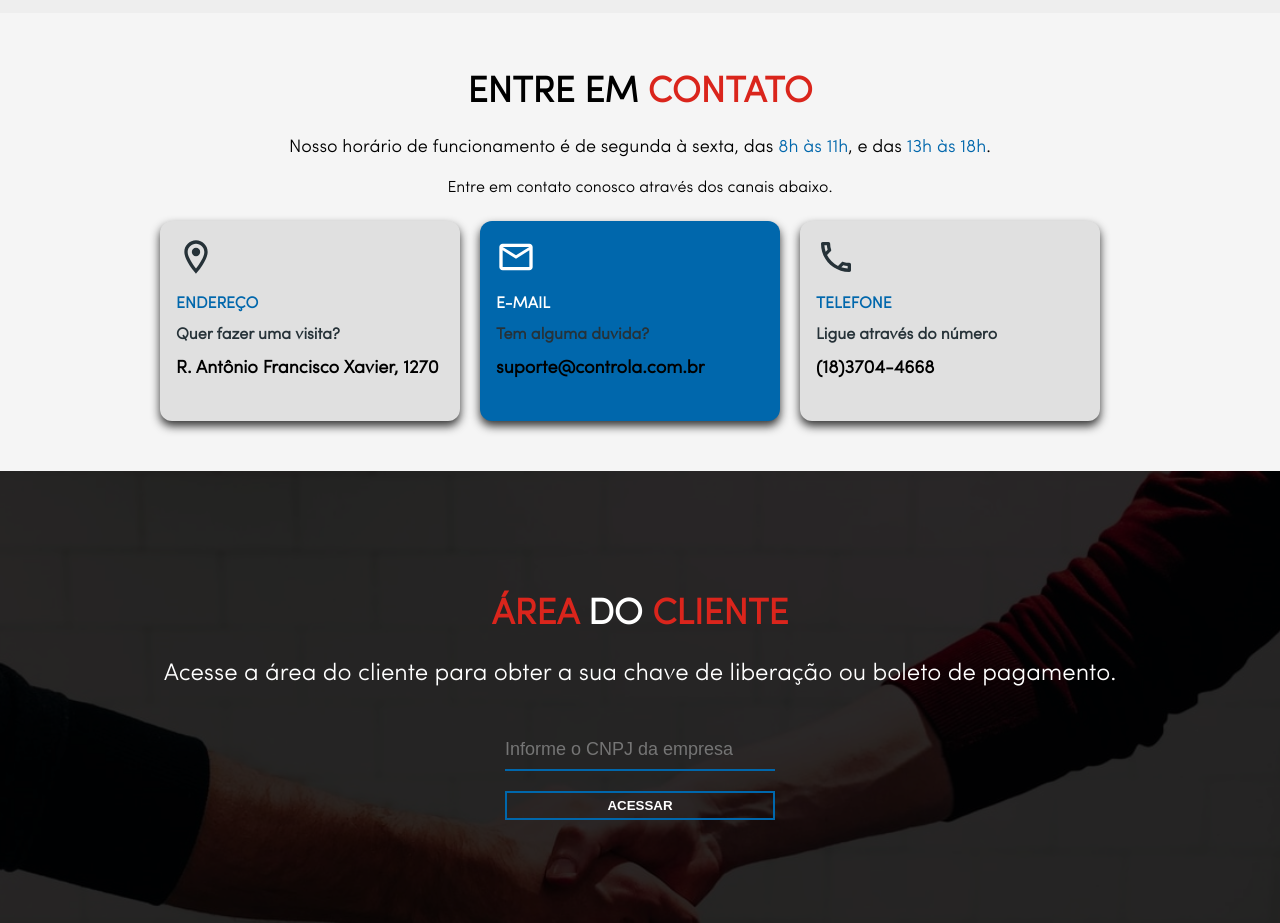
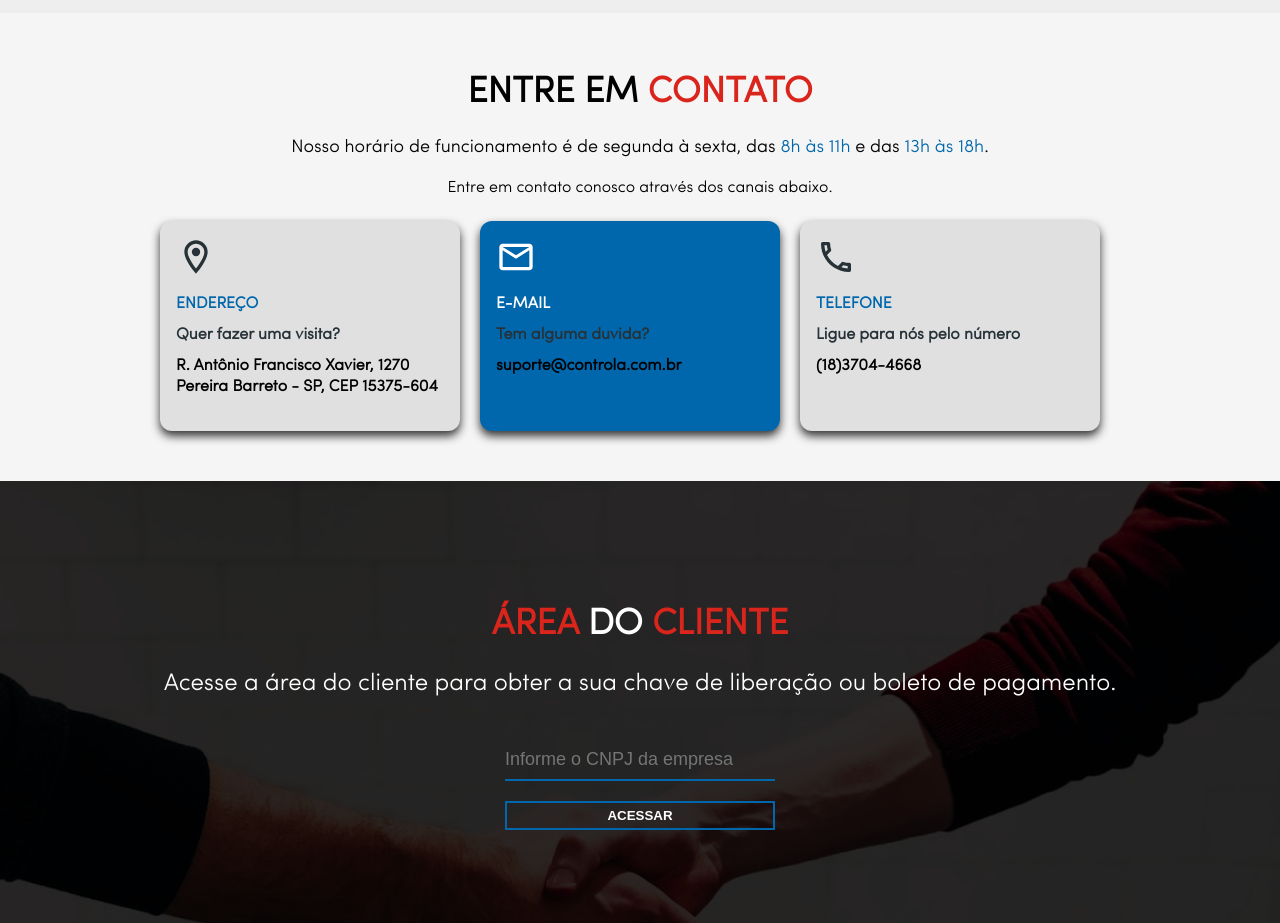
Before and after one commit to fabriciojr7/website-controla, a Next.js app: page / in a window 1280 px wide. Shown: the part 3080-4003 px from the top of the page. Built offline with nearby package versions, Linux system fonts and the light colour scheme.

Commit message:
Alteração das informações de contato

```diff
--- a/src/components/About/index.js
+++ b/src/components/About/index.js
@@ -35,23 +35,23 @@ export default function About() {
                     </AboutHistory>
 
                     <AboutBg >
-                        <img src='/images/ControlaFachada.jpeg' />
+                        <img src='/images/ControlaFachada.jpeg' alt='Fachada do prédio da Controla'/>
                     </AboutBg>
                 </AboutContainer>
 
                 <ContainerAboutItems>
                     <ItemAbout>
-                        <img src="/images/negocio.png" />
+                        <img src="/images/negocio.png" alt='Nosso Negócio' />
                         <h2>Nosso negócio</h2>
                         <p>Desenvolvimento de software, implantação e suporte técnico especializado para maior satisfação de nossos clientes.</p>
                     </ItemAbout>
                     <ItemAbout>
-                        <img src="/images/alvo.png" />
+                        <img src="/images/alvo.png" alt='Nossa missão' />
                         <h2>Nossa missão</h2>
                         <p>Oferecer produtos e serviços de qualidade que excedam as expectativas e assegure a satisfação dos clientes, de nossos colaboradores e da comunidade.</p>
                     </ItemAbout>
                     <ItemAbout>
-                        <img src="/images/politica.png" />
+                        <img src="/images/politica.png" alt='Política de qualidade'/>
                         <h2>Política de qualidade</h2>
                         <p>A empresa está comprometida na melhoria da qualidade dos produtos e serviços, através da parceria
                             com clientes, colaboradores e fornecedores, e valendo-se de novas tecnologias, buscando sempre execer
--- a/src/components/Contact/index.js
+++ b/src/components/Contact/index.js
@@ -31,11 +31,16 @@ export default function Contact() {
                 </Title>
                 <ContainerContact>
                     <Description>
-                        <h4>Nosso horário de funcionamento é de segunda à sexta, das <span>8h às 11h</span>, e das <span>13h às 18h</span>.</h4>
+                        <h4>Nosso horário de funcionamento é de segunda à sexta, das <span>8h às 11h</span> e das <span>13h às 18h</span>.</h4>
                         <p>Entre em contato conosco através dos canais abaixo.</p>
                     </Description>
                     <Items>
                         <Item>
+                            <a
+                                href="https://www.google.com.br/maps/place/Controla+Desenvolvimento+de+Sistemas/@-20.6253693,-51.1005299,20z/data=!4m5!3m4!1s0x94975bad32cdf123:0x79ddb11e8f794f7e!8m2!3d-20.625275!4d-51.1005992"
+                                target='_blank'
+                                rel="noopener noreferrer"
+                            >
                                 <Icon className='icon'>
                                     <MdOutlineLocationOn size={40} />
                                 </Icon>
@@ -47,10 +52,15 @@ export default function Contact() {
                                 </SubText>
                                 <Info>
                                     <p>R. Antônio Francisco Xavier, 1270</p>
+                                    <p className='city'>Pereira Barreto - SP, CEP 15375-604</p>
+
                                 </Info>
+                            </a>
+
                         </Item>
 
                         <Item className='email'>
+                            <a href="mailto:suporte@controla.com.br">
                                 <Icon className='icon'>
                                     <MdOutlineMail size={40} />
                                 </Icon>
@@ -63,9 +73,11 @@ export default function Contact() {
                                 <Info>
                                     <p>suporte@controla.com.br</p>
                                 </Info>
+                            </a>
                         </Item>
 
                         <Item >
+                            <a href="tel:1837044668">
                                 <Icon className='icon'>
                                     <MdOutlineLocalPhone size={40} />
                                 </Icon>
@@ -73,11 +85,12 @@ export default function Contact() {
                                     <h5>Telefone</h5>
                                 </Text>
                                 <SubText>
-                                Ligue através do número
+                                    Ligue para nós pelo número
                                 </SubText>
                                 <Info>
                                     <p>(18)3704-4668</p>
                                 </Info>
+                            </a>
                         </Item>
                     </Items>
                 </ContainerContact>
--- a/src/components/Contact/styles.js
+++ b/src/components/Contact/styles.js
@@ -53,7 +53,7 @@ export const Items = styled.div`
 
 export const Item = styled.div`
     width: 300px;
-    height:200px;
+    height:210px;
     margin-top: 25px;
     padding: 16px;
     background: #e0e0e0;
@@ -127,6 +127,6 @@ export const Info = styled.div`
     >p{
         color: black;
         font-weight: bold;
-        font-size: 18px;
+        font-size: 16px;
     }
 `
--- a/src/components/Footer/index.js
+++ b/src/components/Footer/index.js
@@ -16,7 +16,7 @@ export default function Footer() {
                         <Bar/>
                     </Description>
 
-                    <li><a href="http://www.controla.com.br/contabil/" target='_blank' rel="noopener noreferrer">Portal contábil</a></li>
+                    <li><a href="https://www.controla.com.br/contabil/" target='_blank' rel="noopener noreferrer">Portal contábil</a></li>
                     <li><a href="https://sistemasatfacil.com.br/parceiros/" target='_blank' rel="noopener noreferrer">Sistema de parceiros</a></li>
                 </ul>
                 <ul>
--- a/src/components/Header/index.js
+++ b/src/components/Header/index.js
@@ -29,8 +29,7 @@ export default function Header() {
         <HeaderContainer showBackground={showBackground} >
             <NavContainer>
                 <Logo>
-                    <img src="/images/Controla.jpg" alt="" />
-                    {/*<h1>Controla Logo</h1>*/}
+                    <img src="/images/Controla.jpg" alt="Logo Controla" />
                 </Logo>
                 <List >
                     <Hamburguer onClick={handleMenuHamb} className={['hamb', active ? 'active' : '']} >
--- a/src/components/Home/index.js
+++ b/src/components/Home/index.js
@@ -30,22 +30,22 @@ export default function Home() {
             <Skills data-aos='fade-down'>
                 <ContainerSkill>
                     <SkillItem>
-                        <img src="/images/produto-qualidade.png" />
+                        <img src="/images/produto-qualidade.png" alt='Produtos e serviços de qualidade'/>
                         <h4>Produtos e serviços de qualidade</h4>
                         <p>Temos soluções completas para a automação comercial de sua empresa</p>
                     </SkillItem>
                     <SkillItem>
-                        <img src="/images/leis.png" />
+                        <img src="/images/leis.png" alt='Atendemos as leis vigentes'/>
                         <h4>Atendemos as leis vigentes</h4>
                         <p>Sistemas sempre atualizados e preparados para a legislação vigente</p>
                     </SkillItem>
                     <SkillItem>
-                        <img src="/images/relogio.png" />
+                        <img src="/images/relogio.png" alt='Atualizações periódicas'/>
                         <h4>Atualizações periódicas</h4>
                         <p>Mantemos nosso sistemas sempre atualizados prezando pela segurança e tecnologia</p>
                     </SkillItem>
                     <SkillItem>
-                        <img src="/images/conversando.png" />
+                        <img src="/images/conversando.png" alt='Suporte técnico'/>
                         <h4>Suporte técnico</h4>
                         <p>Suporte realizado de forma presencial ou através de acesso remoto</p>
                     </SkillItem>
--- a/src/components/Products/ProductsGallery/index.js
+++ b/src/components/Products/ProductsGallery/index.js
@@ -40,7 +40,7 @@ export default function ProductsGallery({ mobile, infosProduct }) {
                 }
 
                 <PhotoType>
-                    <img src={infosProduct.photo} />
+                    <img src={infosProduct.photo} alt='Imagem demonstrativa sobre o S@T Facil ou Mobile' />
                 </PhotoType>
 
 
--- a/src/components/Products/index.js
+++ b/src/components/Products/index.js
@@ -23,7 +23,7 @@ export default function Products() {
 
                 <ProductContainer>
                     <ProductBg>
-                        <img src='/images/prod.jpg' />
+                        <img src='/images/prod.jpg' alt=''/>
                     </ProductBg>
 
                     <ProductDescriptionSection>
```
Also changed, not shown: .eslintrc.json. Lines whose indentation alone changed are shown as unchanged.
